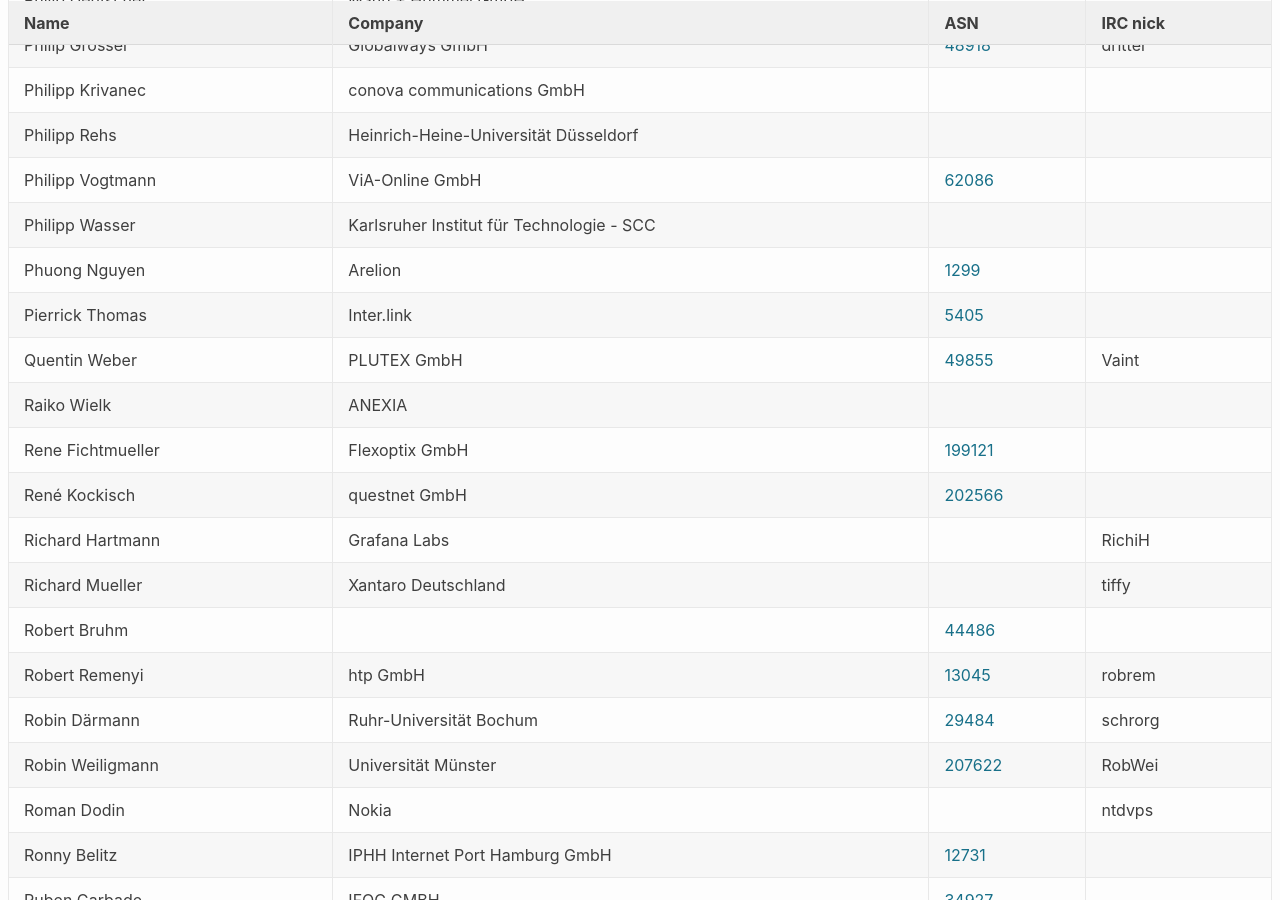
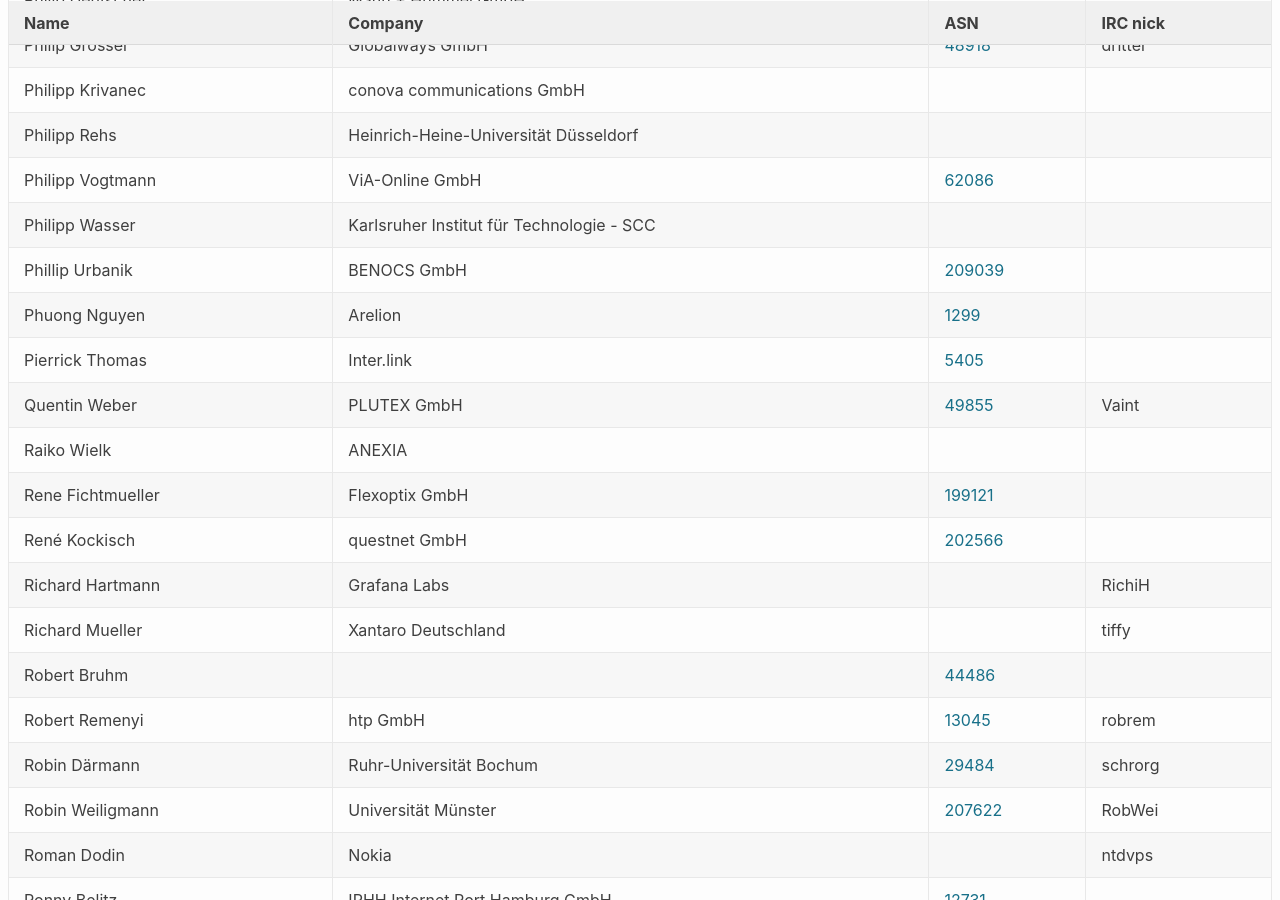
Before and after one commit to denog/pretix-attendeelist, a Jekyll site: the page built from denog15/index.md, in a window 1280 px wide and 900 px high, scrolled down 14599 px. Built offline with Jekyll 4.4.1, drawn with Linux system fonts in a browser that asks for light colours.

Commit message:
Latest data: Wed Nov  8 08:48:18 UTC 2023

```diff
--- a/_data/attendees_denog15_onsite.json
+++ b/_data/attendees_denog15_onsite.json
@@ -1956,6 +1956,12 @@
     "asn": null
   },
   {
+    "name": "Phillip Urbanik",
+    "company": "BENOCS GmbH",
+    "irc": null,
+    "asn": "209039"
+  },
+  {
     "name": "Phuong Nguyen",
     "company": "Arelion",
     "irc": null,
```
